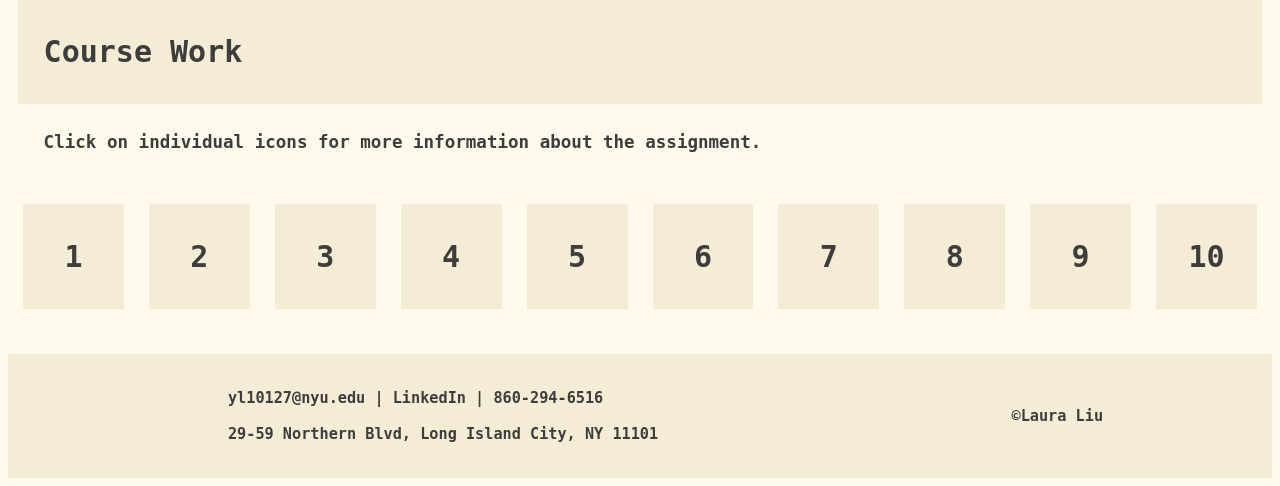
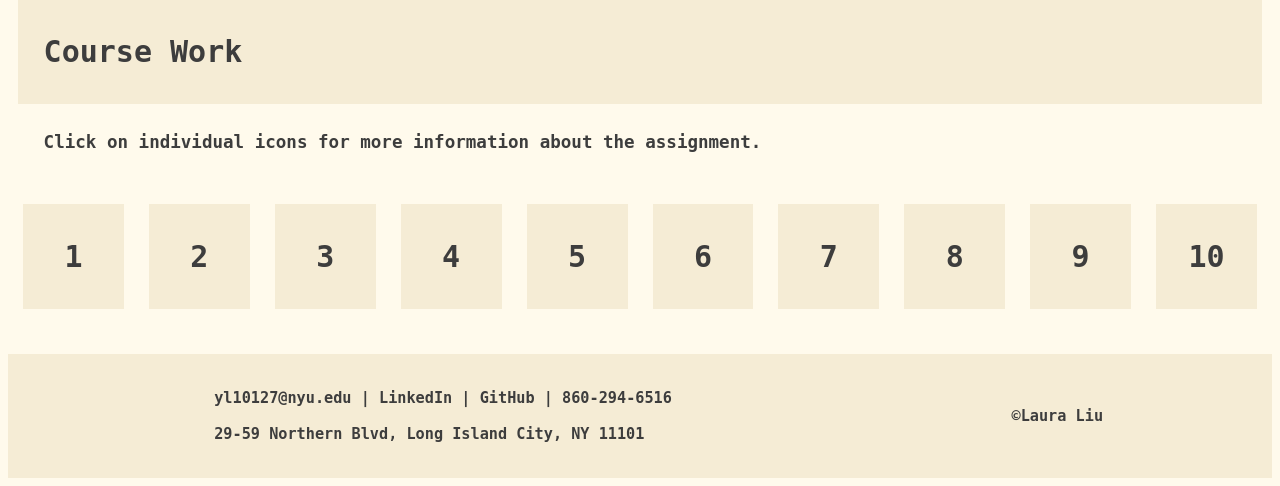
Before and after one commit to lauraliu518/webDev, a PHP site: page / in a window 1280 px wide. Shown: the part 468-954 px from the top of the page. Run offline with PHP 8.4, Linux system fonts and the light colour scheme.

Commit message:
update github link

```diff
--- a/index.html
+++ b/index.html
@@ -88,7 +88,7 @@
         <div class="footerContainer">
             <div id="contact">
                 <h3>
-                    yl10127@nyu.edu | <a href="https://www.linkedin.com/in/laura-liu-aba010304/" id="linkedIn">LinkedIn</a> | 860-294-6516
+                    yl10127@nyu.edu | <a href="https://www.linkedin.com/in/laura-liu-aba010304/" id="linkedIn">LinkedIn</a> | <a href="https://github.com/lauraliu518" id="git">GitHub</a> | 860-294-6516
                     <br><br>
                     29-59 Northern Blvd, Long Island City, NY 11101
 
--- a/landingCSS/desktop.css
+++ b/landingCSS/desktop.css
@@ -118,7 +118,7 @@ div{
     background-color: #F5ECD5;
     padding-left: 2vw;
 }
-#linkedIn{
+#linkedIn, #git{
     color:#3D3D3D;
     text-decoration: none;
 }
--- a/landingCSS/mobile.css
+++ b/landingCSS/mobile.css
@@ -120,7 +120,7 @@ div{
     padding-left: 2vw;
     font-size: 1vw;
 }
-#linkedIn{
+#linkedIn, #git{
     color:#3D3D3D;
     text-decoration: none;
 }
--- a/landingCSS/tablet.css
+++ b/landingCSS/tablet.css
@@ -120,7 +120,7 @@ div{
     padding-left: 2vw;
     font-size: 1vw;
 }
-#linkedIn{
+#linkedIn, #git{
     color:#3D3D3D;
     text-decoration: none;
 }
```
